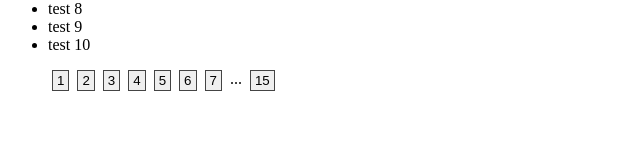
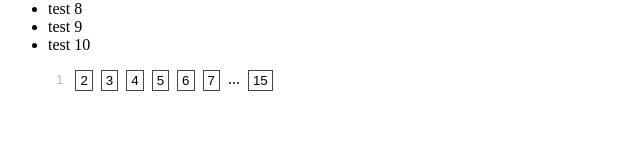
Before and after one commit to wpomme/w-pagination, a React app: page / in a window 1280 px wide. Shown: the part 142-300 px from the top of the page, without its empty margins (0-640 px from the left). Built offline with nearby package versions, Linux system fonts and the light colour scheme; the HTML template or start-up script is replaced by a standard one.

Commit message:
update: make disabled design of PaginationButton

```diff
--- a/src/index.module.css
+++ b/src/index.module.css
@@ -8,6 +8,11 @@
 }
 
 .button {
+  background-color: white;
   padding: 2px 4px;
   border: 1px solid #444;
 }
+
+.button:disabled {
+  border: none;
+}
--- a/src/presentation.tsx
+++ b/src/presentation.tsx
@@ -17,15 +17,16 @@ type PaginationButtonProps = {
   buttonType: ButtonType
   currentPage: number
   dispatchCurrentPage: React.Dispatch<PaginationReducerAction>
-}
+} & React.ButtonHTMLAttributes<HTMLButtonElement>
 
-const PaginationButton: React.FC<PaginationButtonProps> = ({ buttonType, currentPage, dispatchCurrentPage }) => {
+const PaginationButton: React.FC<PaginationButtonProps> = ({ buttonType, currentPage, dispatchCurrentPage, ...props }) => {
   return (
     <button
       className={style["button"]}
       onClick={() => {
         dispatchCurrentPage({type: buttonType, payload: currentPage})
       }}
+      {...props}
     >
       {currentPage}
     </button>
@@ -68,6 +69,7 @@ export const Pagination: React.FC<PaginationProps> = ({ total, lengthPerPage, on
               buttonType={"number" as ButtonType}
               currentPage={num}
               dispatchCurrentPage={dispatchCurrentPage}
+              disabled={num === currentPage}
             />
           </li>
         )
```
